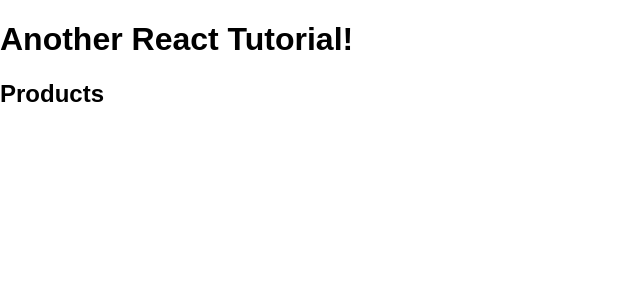
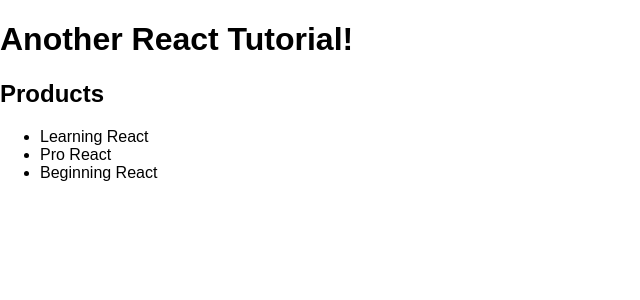
Before and after one commit to nightfury-dev/product-list, a React (Create React App) app: page / in a window 1280 px wide. Shown: the top 300 px of the page, without its empty margins (0-640 px from the left). Built offline with nearby package versions, Linux system fonts and the light colour scheme.

Commit message:
add and display product list

```diff
--- a/src/Products.js
+++ b/src/Products.js
@@ -2,11 +2,18 @@
 
 class Products extends Component {
   render () {
+
+    const products = ["Learning React", "Pro React", "Beginning React"];
+    const listProducts = products.map((product) =>
+      <li key={product.toString()}>{product}</li>
+    );
+
     return (
       <div>
         <h2>
           Products
         </h2>
+        <ul>{listProducts}</ul>
       </div>
     );
   }
```
